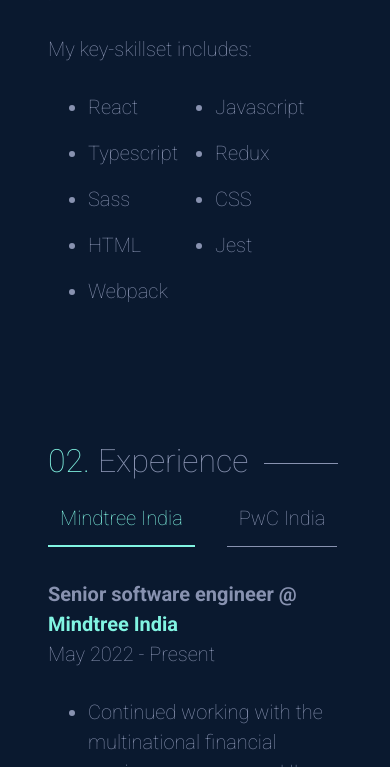
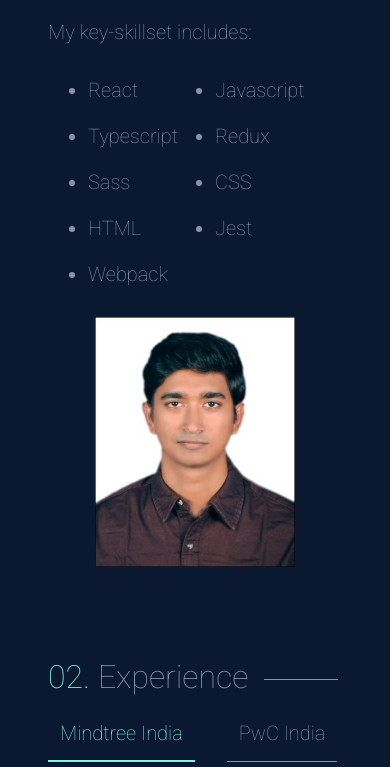
Before and after one commit to kumarUtsav-01/MyPortfolio, a website built with webpack: page src/index.html in a window 390 px wide. Shown: the part 1513-2280 px from the top of the page. Built offline with nearby package versions, Linux system fonts and the light colour scheme.

Commit message:
Code-refactoring and SEO enhancements

```diff
--- a/package.json
+++ b/package.json
@@ -1,7 +1,7 @@
 {
   "name": "thewebber",
   "version": "1.0.0",
-  "description": "My resume",
+  "description": "Kumar Utsav resume",
   "main": "index.js",
   "scripts": {
     "test": "npm run test",
--- a/src/index.html
+++ b/src/index.html
@@ -1,9 +1,10 @@
 <!DOCTYPE html>
-<html>
+<html lang="en">
     <head>
         <link href="https://fonts.googleapis.com/css2?family=Roboto:wght@100&display=swap" rel="stylesheet" preload crossorigin="true">
         <link href="https://fonts.googleapis.com/css2?family=Roboto:wght@100;700&display=swap" rel="stylesheet" preload crossorigin="true">
         <meta name="viewport" content="width=device-width, initial-scale=1.0">
+        <meta name="description" content="Kumar Utsav resume. Kumar Utsav is a front end developer with primary experience in React and its eco-system.">
         <title>My resume</title>
     </head>
     <body>
--- a/src/index.js
+++ b/src/index.js
@@ -6,8 +6,7 @@
 import "./index.css";
 import { aboutMe } from "./section/aboutMe";
 import { experience } from "./section/experience";
-import { work } from "./workContainer/workContainer";
-import { contact } from "./contactContainer/contactContainer";
+import { contact } from "./section/contact";
 
 document.body.append(navbar());
 
--- a/src/section/aboutMe.css
+++ b/src/section/aboutMe.css
@@ -12,8 +12,15 @@
 }
 
 @media screen and (max-width: 767px) {
+    .aboutMeContainer {
+        flex-direction: column;
+    }
+
     .image {
-        display: none;
+        width: 200px;
+        height: 250px;
+        align-self: center;
+        padding-inline-start: 0;
     }
 }
 
--- a/src/section/aboutMe.js
+++ b/src/section/aboutMe.js
@@ -24,6 +24,7 @@
   const imageContainer = document.createElement("img");
   imageContainer.setAttribute("src", myImage);
   imageContainer.setAttribute("class", "image");
+  imageContainer.setAttribute("alt", "myProfileImage");
 
   divContainer.append(paraContainer, skillContainer);
 
--- a/src/contactContainer/contactContainer.js
+++ b/src/section/contact.js
@@ -1,11 +1,16 @@
 import { button } from "../button/button";
-import "./contactContainer.css";
+import "./contact.css";
 
 export function contact() {
   const container = document.createElement("section");
   const title = document.createElement("div");
   const description = document.createElement("p");
-  const contactButton = button("Say Hi !!", function () {});
+  const contactButton = button("Say Hi !!", function () {
+    window.open(
+      "https://mail.google.com/mail/?view=cm&fs=1&to=kumarutsav171@gmail.com",
+      "_blank"
+    );
+  });
 
   container.setAttribute("class", "contactContainer");
   title.setAttribute("class", "contactTitle");
--- a/src/tabularNav/tabularNav.js
+++ b/src/tabularNav/tabularNav.js
@@ -1,5 +1,5 @@
 import { button } from "../button/button.js";
-import { experienceContainer } from "../experienceContainer/experienceContainer.js";
+import { experienceContainer } from "../tabNavChildContainer/experienceContainer.js";
 import {
   workDetailsList,
   designationList,
```
Also changed, not shown: src/section/contact.css (renamed from src/contactContainer/contactContainer.css), src/section/work.css (added), src/section/work.js (renamed from src/workContainer/workContainer.js), src/tabNavChildContainer/experienceContainer.css (renamed from src/experienceContainer/experienceContainer.css), src/tabNavChildContainer/experienceContainer.js (renamed from src/experienceContainer/experienceContainer.js), src/workContainer/workContainer.css (deleted).
